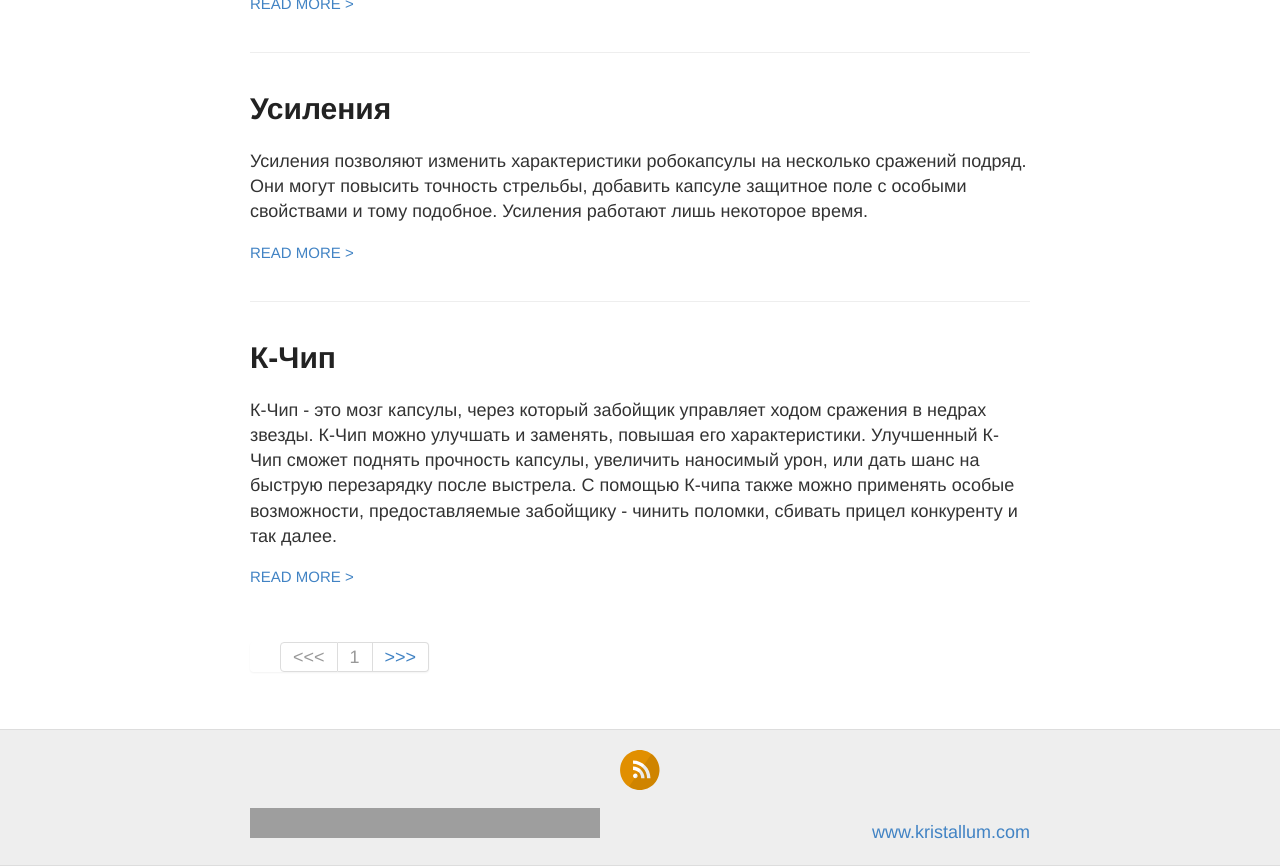
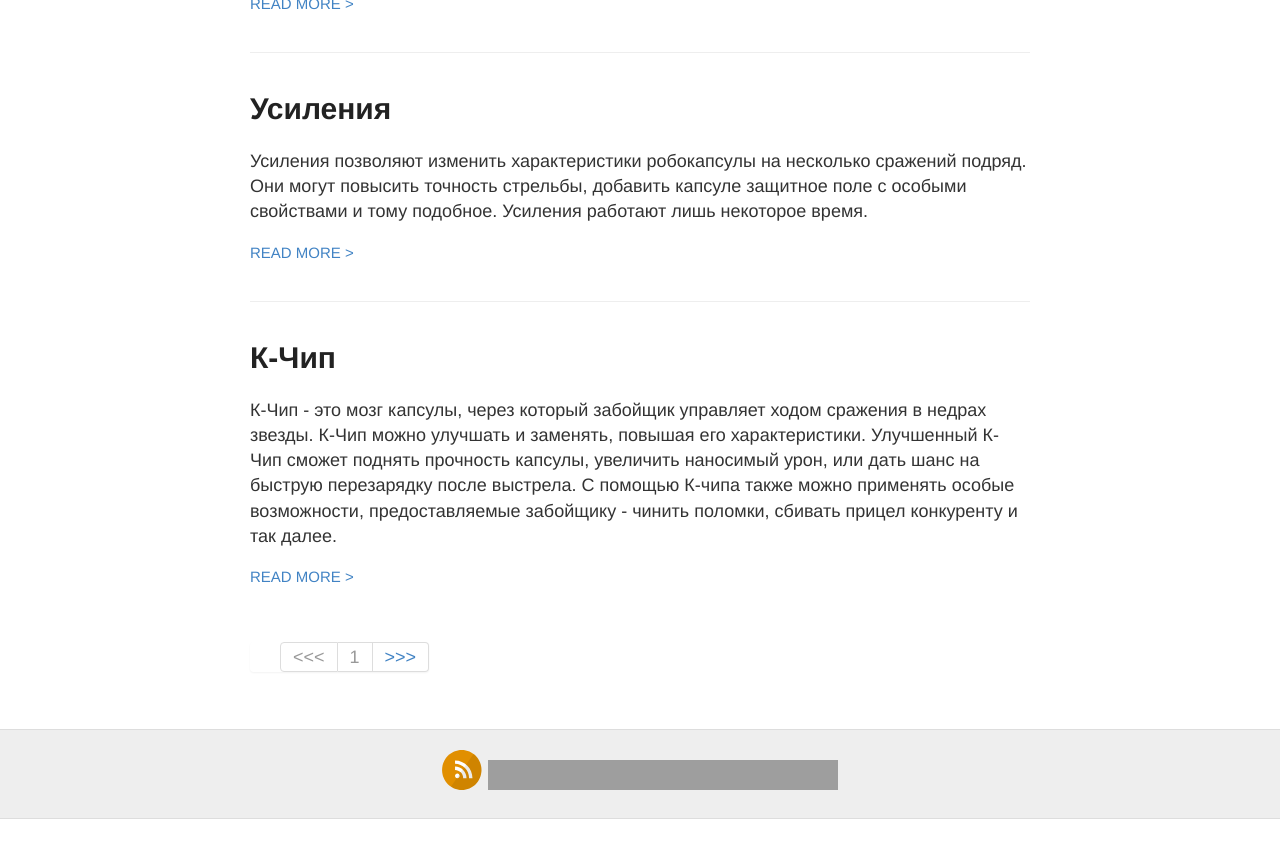
Before and after one commit to IPv6/kristallum, a Jekyll site: the page built from index.html, in a window 1280 px wide and 900 px high, scrolled down 1047 px, cut to the strip 34-900 px from the top of the window. Built offline with Jekyll 4.4.1, drawn with Linux system fonts in a browser that asks for light colours; the list of posts is cut into pages by our own code; comment, search, counter and statistics services are not loaded; after the commit the page ends 1900 px from its top, so only the background shows below that.

Commit message:
kri-adv1

```diff
--- a/_includes/site-likes.html
+++ b/_includes/site-likes.html
@@ -1,15 +1,4 @@
 <!-- kri advert -->
-<table width="100%" border="0">
-<tr>
-<td align="left"><iframe width='350px' height='30px' frameborder='0' src='//www.kristallum.com/fb_like.html' scrolling='no'
+<iframe width='350px' height='30px' frameborder='0' src='//www.kristallum.com/fb_like.html' scrolling='no'
 style='background:transparent; display:block-inline; margin-top: 10px;'></iframe>
-
-</td>
-
-<td align="right">
-<a href="http://www.kristallum.com/">www.kristallum.com</a>
-
-</td>
-</tr>
-</table>
 <!-- /kri advert -->
```
